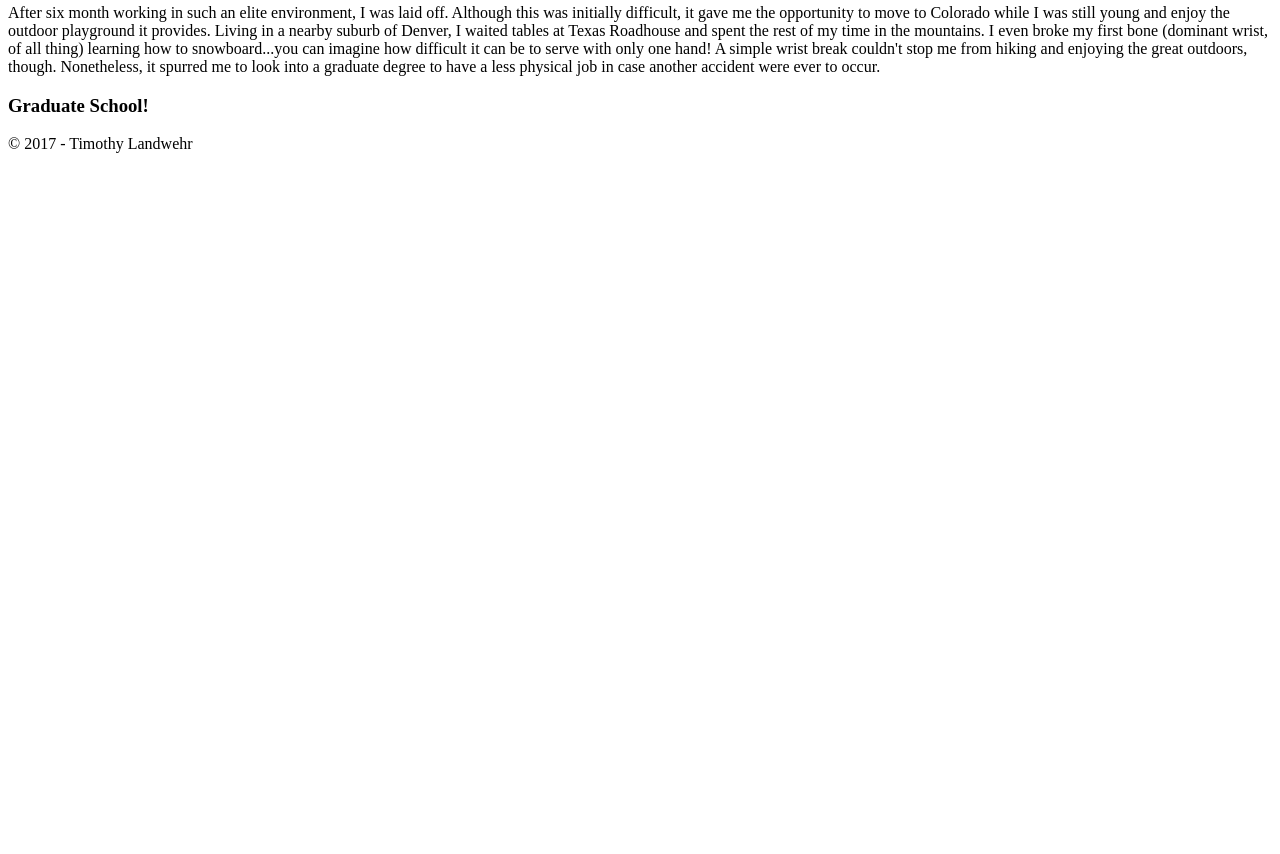
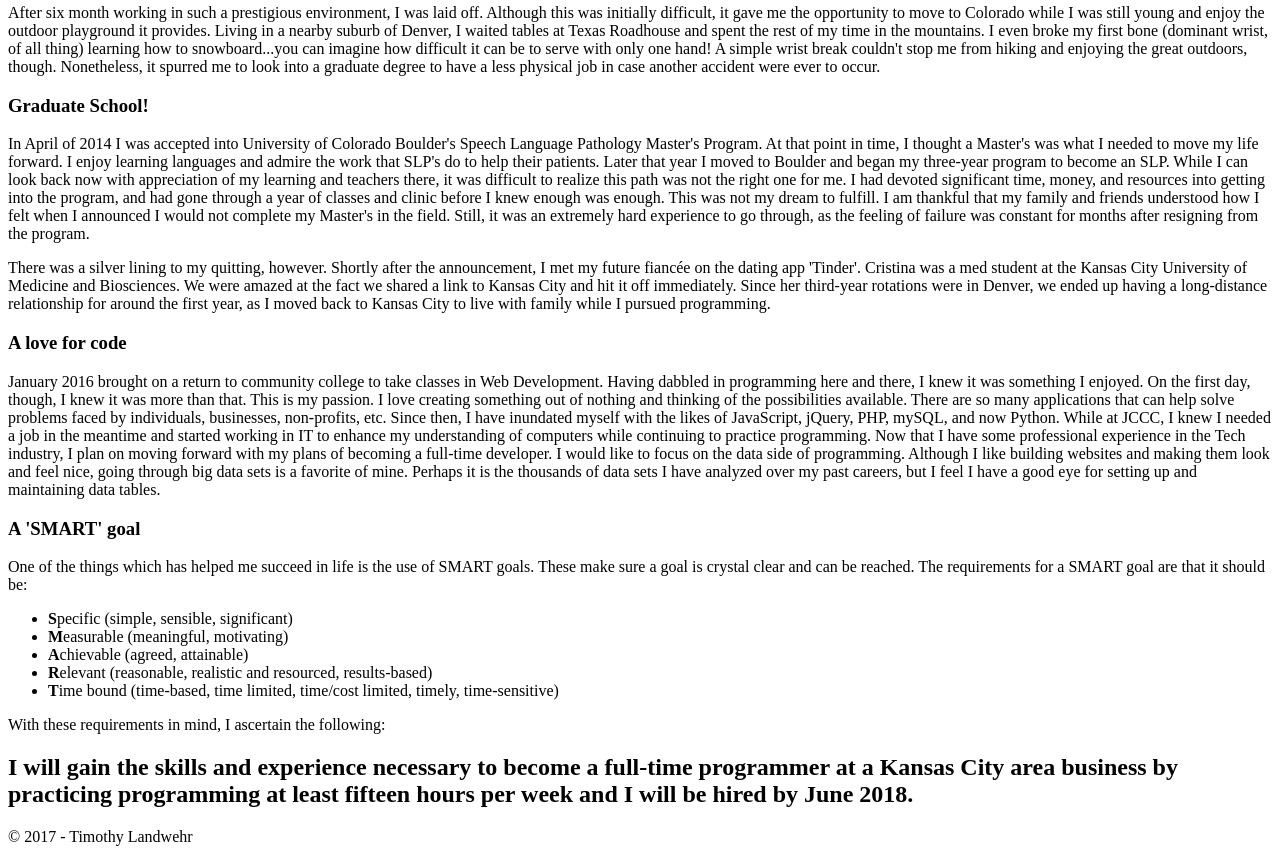
Before and after one commit to tjlandwehr/html-me-something, a plain HTML site: page index.html in a window 1280 px wide. Shown: the part 435-1289 px from the top of the page. Before the commit the page ends 800 px from the top, so only its background shows below. Drawn offline with Linux system fonts and the light colour scheme.

Commit message:
Completed 'About Me' section of index.html

```diff
--- a/index.html
+++ b/index.html
@@ -40,7 +40,7 @@
                 It has a very short life-cycle (6-8 weeks), can be grown with easily added genetic markers, and is very hardy and robust.
             </p>
             <p>
-                After six month working in such an elite environment, I was laid off.  Although this was initially difficult, it gave
+                After six month working in such a prestigious environment, I was laid off.  Although this was initially difficult, it gave
                 me the opportunity to move to Colorado while I was still young and enjoy the outdoor playground it provides. Living in
                 a nearby suburb of Denver, I waited tables at Texas Roadhouse and spent the rest of my time in the mountains.
                 I even broke my first bone (dominant wrist, of all thing) learning how to snowboard...you can imagine how
@@ -52,8 +52,53 @@
         <article>
             <h3>Graduate School!</h3>
             <p>
-
+                In April of 2014 I was accepted into University of Colorado Boulder's Speech Language Pathology Master's Program. At that point
+                in time, I thought a Master's was what I needed to move my life forward.  I enjoy learning languages and admire the work
+                that SLP's do to help their patients.  Later that year I moved to Boulder and began my three-year program to become an SLP.
+                While I can look back now with appreciation of my learning and teachers there, it was difficult to realize this path was not the
+                right one for me. I had devoted significant time, money, and resources into getting into the program, and had gone through a year
+                of classes and clinic before I knew enough was enough. This was not my dream to fulfill. I am thankful that my family and friends
+                understood how I felt when I announced I would not complete my Master's in the field. Still, it was an extremely hard experience
+                to go through, as the feeling of failure was constant for months after resigning from the program.
             </p>
+            <p>
+                There was a silver lining to my quitting, however. Shortly after the announcement, I met my future fiance&#769e on the dating app
+                'Tinder'.  Cristina was a med student at the Kansas City University of Medicine and Biosciences. We were amazed at the fact we shared
+                a link to Kansas City and hit it off immediately. Since her third-year rotations were in Denver, we ended up having a long-distance
+                relationship for around the first year, as I moved back to Kansas City to live with family while I pursued programming.
+            </p>
+        </article>
+        <article>
+            <h3>A love for code</h3>
+            <p>
+                January 2016 brought on a return to community college to take classes in Web Development. Having dabbled in programming here and there,
+                I knew it was something I enjoyed. On the first day, though, I knew it was more than that. This is my passion. I love creating something
+                out of nothing and thinking of the possibilities available. There are so many applications that can help solve problems faced by individuals,
+                businesses, non-profits, etc. Since then, I have inundated myself with the likes of JavaScript, jQuery, PHP, mySQL, and now Python. While
+                at JCCC, I knew I needed a job in the meantime and started working in IT to enhance my understanding of computers while continuing to practice
+                programming. Now that I have some professional experience in the Tech industry, I plan on moving forward with my plans of becoming a full-time
+                developer. I would like to focus on the data side of programming. Although I like building websites and making them look and feel nice, going
+                through big data sets is a favorite of mine. Perhaps it is the thousands of data sets I have analyzed over my past careers, but I feel I have
+                a good eye for setting up and maintaining data tables.
+            </p>
+        </article>
+        <article>
+            <h3>A 'SMART' goal</h3>
+            <p>
+                One of the things which has helped me succeed in life is the use of SMART goals. These make sure a goal is crystal clear and can be reached.
+                The requirements for a SMART goal are that it should be:
+                <ul>
+                    <li><b>S</b>pecific (simple, sensible, significant)</li>
+                    <li><b>M</b>easurable (meaningful, motivating)</li>
+                    <li><b>A</b>chievable (agreed, attainable)</li>
+                    <li><b>R</b>elevant (reasonable, realistic and resourced, results-based)</li>
+                    <li><b>T</b>ime bound (time-based, time limited, time/cost limited, timely, time-sensitive)</li>
+                </ul>
+            </p>
+            <p>With these requirements in mind, I ascertain the following:</p>
+            <h2>I will gain the skills and experience necessary to become a full-time programmer at a Kansas City area business by practicing programming
+                at least fifteen hours per week and I will be hired by June 2018.
+            </h2>
         </article>
     </main>
     <footer>
```
